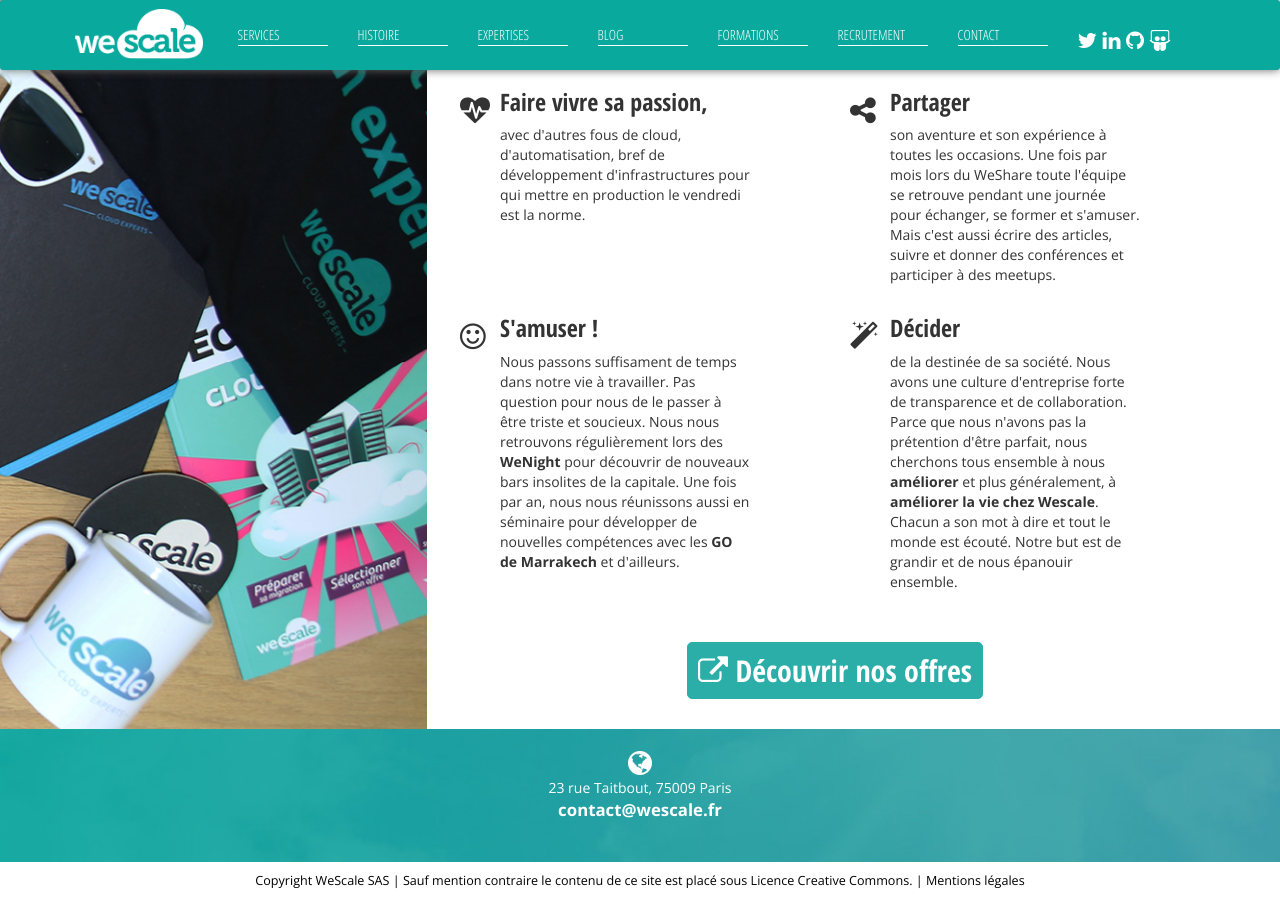
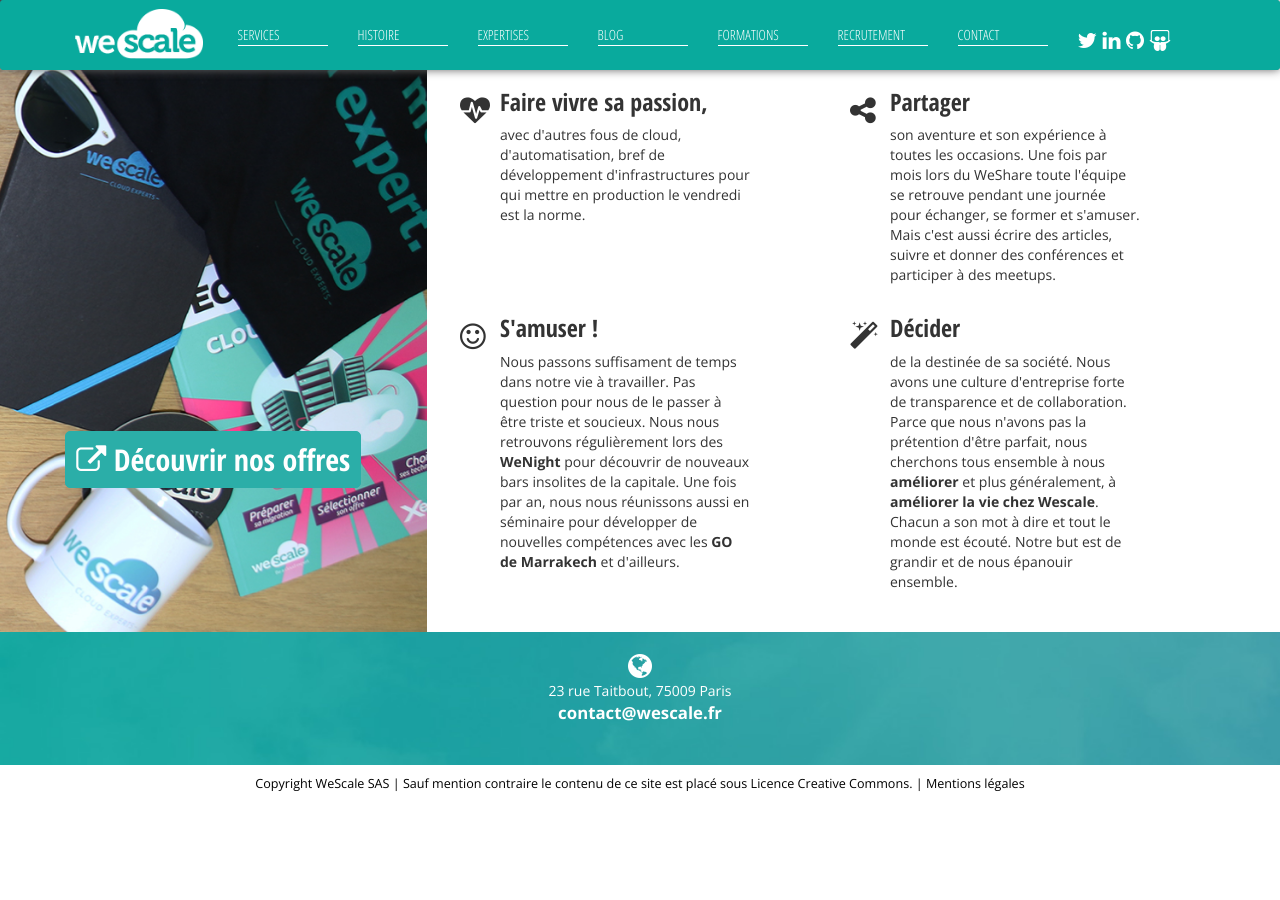
Before and after one commit to wescale/wescale-site, a Jekyll site: the page built from recrutement.html, in a window 1280 px wide and 900 px high, scrolled down 859 px. Built offline with Jekyll 4.4.1, drawn with Linux system fonts in a browser that asks for light colours; nearby versions of some CDN libraries; comment, search, counter and statistics services are not loaded; after the commit the page ends 1662 px from its top, so only the background shows below that.

Commit message:
Display join button in left bar

```diff
--- a/recrutement.html
+++ b/recrutement.html
@@ -50,7 +50,10 @@
 </section>
 <section class="side-image" id="rejoindre-wescale">
                 <div class="col-md-4 visible-lg-block visible-md-block image-holder-left">
-                    <div class="welcome-box">
+                    <div class="welcome-box job-profils">
+
+                        <a href="https://wescale.welcomekit.co" class="job-button" style="margin-top: 45vh; padding: 10px;">
+                                <i class="fa fa-external-link" aria-hidden="true"></i> Découvrir nos offres</a>
 
                     </div>
                 </div>
@@ -113,7 +116,7 @@
                         </div>
                     </div>
                     <div class="row job-profils">
-                        <div class="col-md-12 col-xs-12" style="padding-bottom: 20px;text-align: center;">
+                        <div class="col-md-12 col-xs-12 visible-xs-block" style="padding-bottom: 20px;text-align: center;">
                             <a href="https://wescale.welcomekit.co" class="job-button" style="padding: 10px;">
                                 <i class="fa fa-external-link" aria-hidden="true"></i> Découvrir nos offres</a>
                         </div>
```
